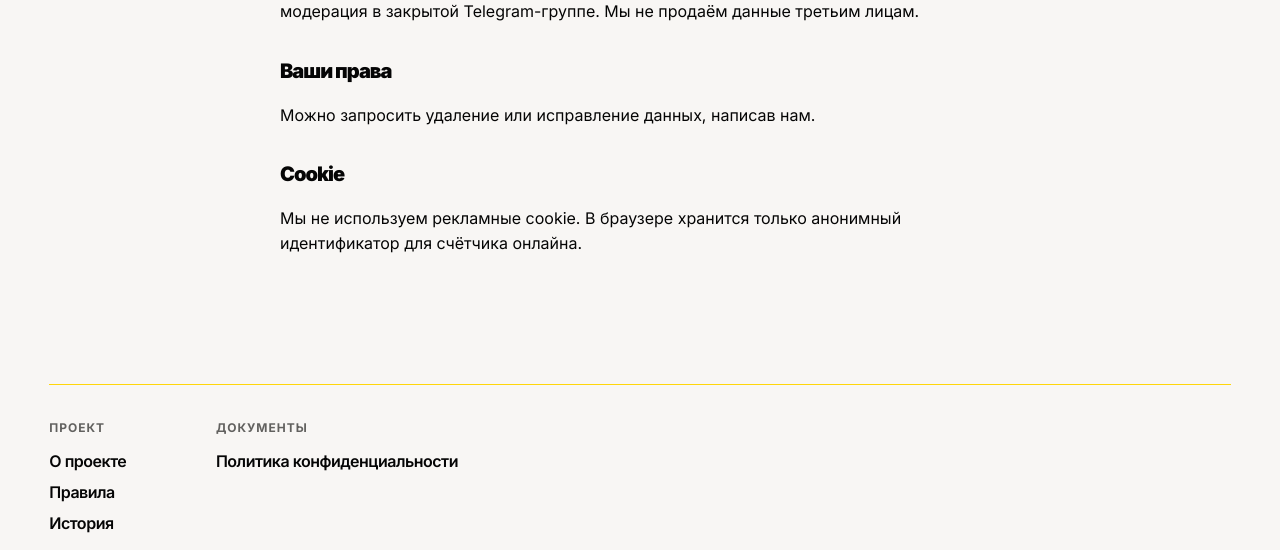
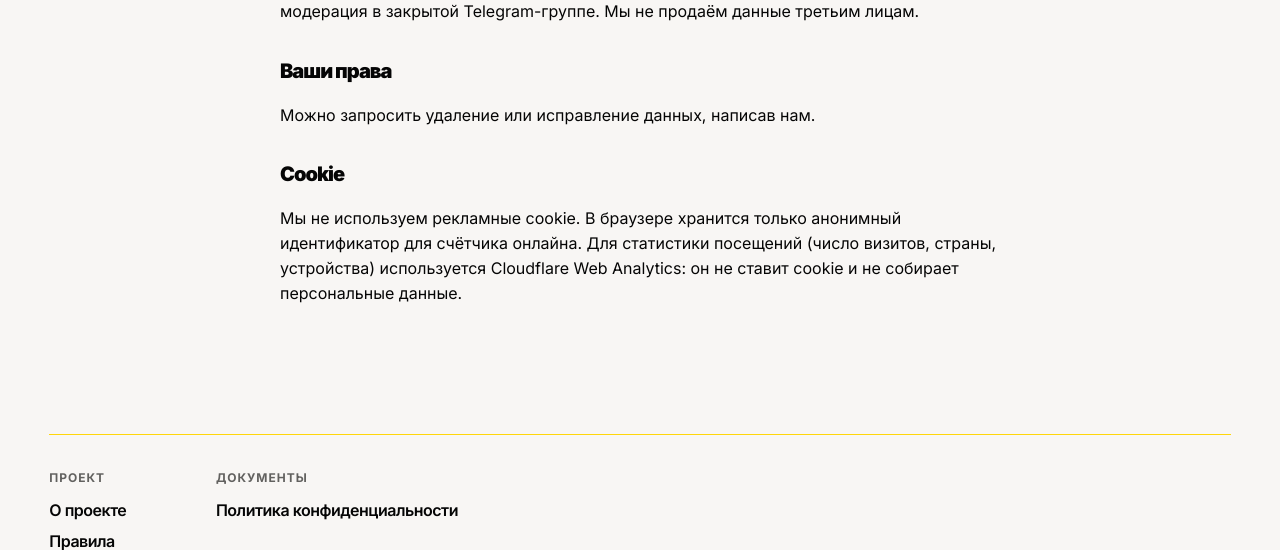
Before and after one commit to plagaceroes-source/Telegram, a FastAPI app: page /privacy in a window 1280 px wide. Shown: the part 860-1410 px from the top of the page. Run offline with FastAPI, Linux system fonts and the light colour scheme.

Commit message:
wordsite: Cloudflare Web Analytics (без cookies), строка об этом в политике
Co-Authored-By: Claude Sonnet 5.5 <noreply@anthropic.com>
Claude-Session: https://claude.ai/code/session_016ntzj5x2MaNcdrYFFvRtT4

```diff
--- a/wordsite/app/config.py
+++ b/wordsite/app/config.py
@@ -59,3 +59,6 @@ MAX_LOGO_BYTES = int(_f("MAX_LOGO_BYTES", 2 * 1024 * 1024))
 
 # Оферта скрыта до проверки юристом. Включить: SHOW_OFFER=1
 SHOW_OFFER = os.getenv("SHOW_OFFER", "0").strip().lower() in ("1", "true", "yes")
+
+# Cloudflare Web Analytics (без cookies). Пустое значение отключает скрипт.
+CF_BEACON_TOKEN = os.getenv("CF_BEACON_TOKEN", "85f0bae26f2240ca867cc61b484f217e").strip()
--- a/wordsite/app/templates/base.html
+++ b/wordsite/app/templates/base.html
@@ -59,6 +59,7 @@
   <div class="foot-bottom"><div class="foot-brand"><b>МЫ ИЗ БЛАНКИ®</b> <span class="yr">{{ year }}</span></div><span>Чайка одобряет, но ответственности не несёт.</span></div>
 </footer>
 <script src="/static/app.js"></script>
+{% if cfg.CF_BEACON_TOKEN %}<!-- Cloudflare Web Analytics --><script type='module' src='https://static.cloudflareinsights.com/beacon.min.js' data-cf-beacon='{"token": "{{ cfg.CF_BEACON_TOKEN }}"}'></script><!-- End Cloudflare Web Analytics -->{% endif %}
 {% block scripts %}{% endblock %}
 </body>
 </html>
--- a/wordsite/app/templates/privacy.html
+++ b/wordsite/app/templates/privacy.html
@@ -18,6 +18,6 @@
   <h2>Ваши права</h2>
   <p>Можно запросить удаление или исправление данных, {% if cfg.SUPPORT_USERNAME %}<a href="https://t.me/{{ cfg.SUPPORT_USERNAME }}" target="_blank" rel="noopener">написав нам</a>{% else %}написав нам{% endif %}.</p>
   <h2>Cookie</h2>
-  <p>Мы не используем рекламные cookie. В браузере хранится только анонимный идентификатор для счётчика онлайна.</p>
+  <p>Мы не используем рекламные cookie. В браузере хранится только анонимный идентификатор для счётчика онлайна. Для статистики посещений (число визитов, страны, устройства) используется Cloudflare Web Analytics: он не ставит cookie и не собирает персональные данные.</p>
 </article>
 {% endblock %}
```
